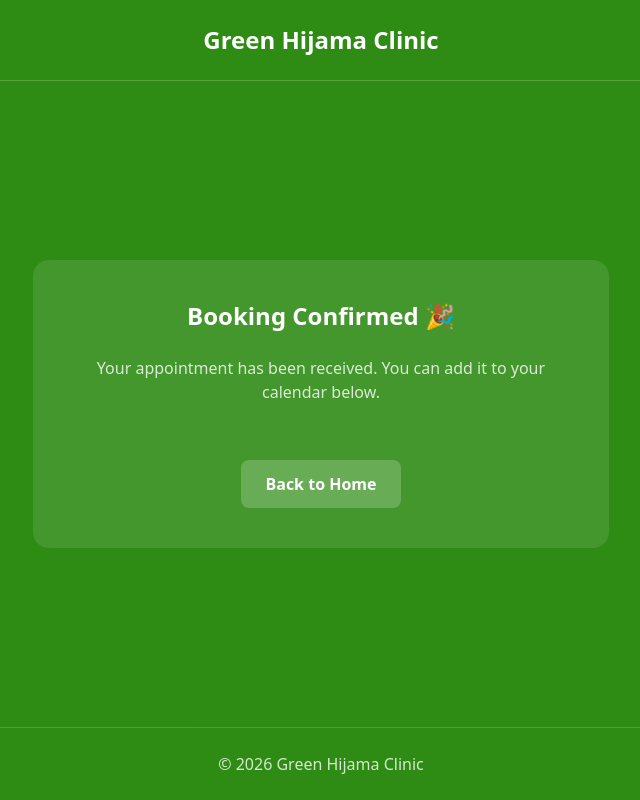
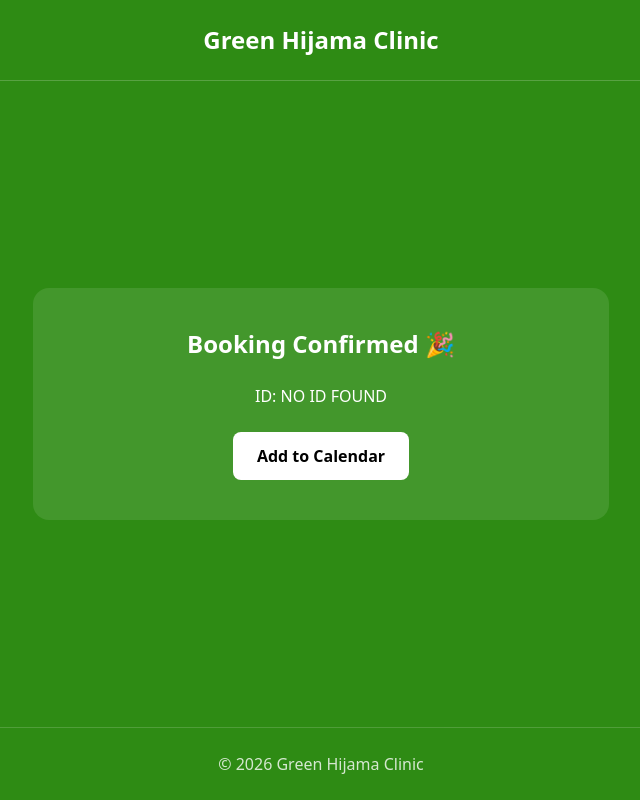
Before and after one commit to Aafiyah-Digital/hijama-frontend, a Next.js app: page /green-hijama/confirmation in a window 1280 px wide. Shown: the whole page, without its empty margins (319-959 px from the left). Built offline with nearby package versions, Linux system fonts and the light colour scheme.

Commit message:
quick debug fix

```diff
--- a/app/green-hijama/confirmation/page.tsx
+++ b/app/green-hijama/confirmation/page.tsx
@@ -12,27 +12,13 @@ export default function ConfirmationPage() {
         Booking Confirmed 🎉
       </h2>
 
-      <p className="text-white/80 mb-8">
-        Your appointment has been received.
-        You can add it to your calendar below.
-      </p>
-
-      {id && (
-        <a
-          href={`/api/bookings/${id}/ics`}
-          className="inline-block bg-white text-black px-6 py-3 rounded-lg font-semibold mb-4"
-        >
-          📅 Add to Calendar
-        </a>
-      )}
-
-      <br />
+      <p>ID: {id ?? "NO ID FOUND"}</p>
 
       <a
-        href="/green-hijama"
-        className="inline-block bg-white/20 text-white px-6 py-3 rounded-lg font-semibold"
+        href={id ? `/api/bookings/${id}/ics` : "#"}
+        className="inline-block bg-white text-black px-6 py-3 rounded-lg font-semibold mt-6"
       >
-        Back to Home
+        Add to Calendar
       </a>
     </div>
   );
```
